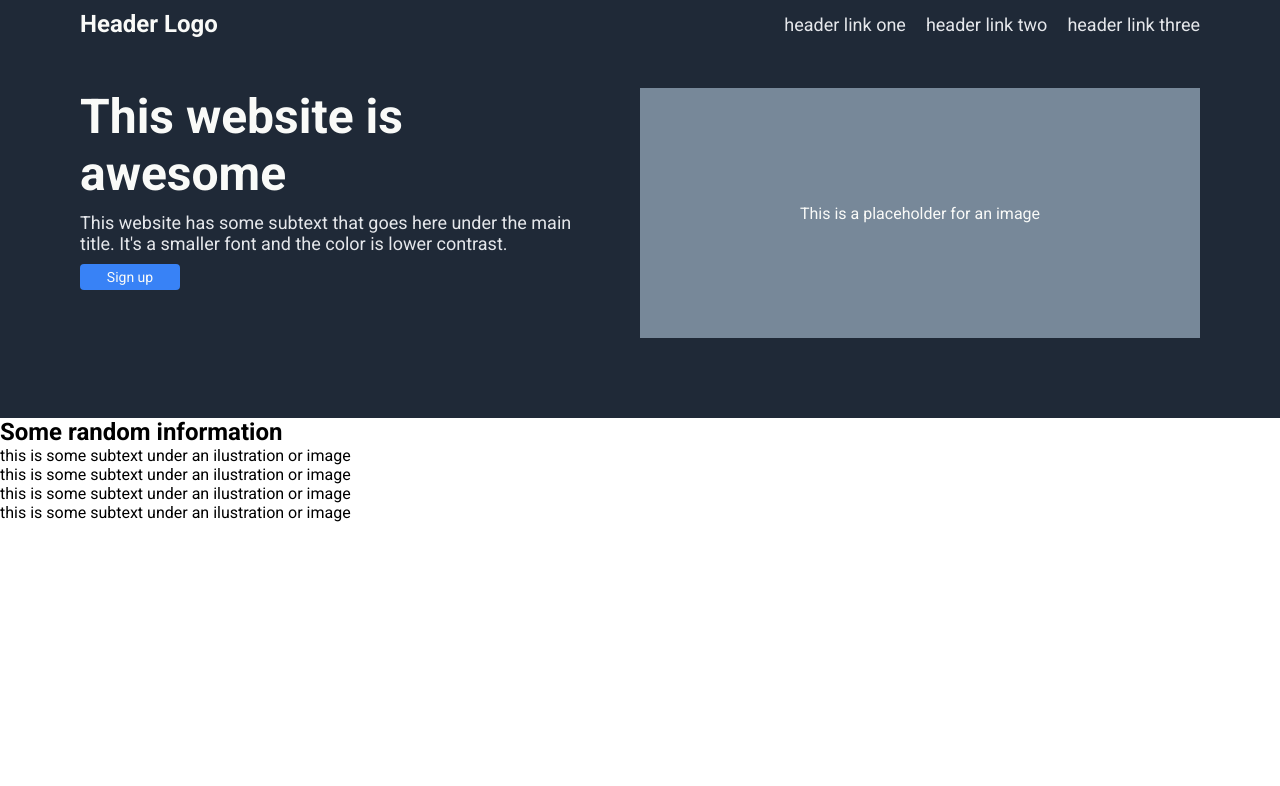
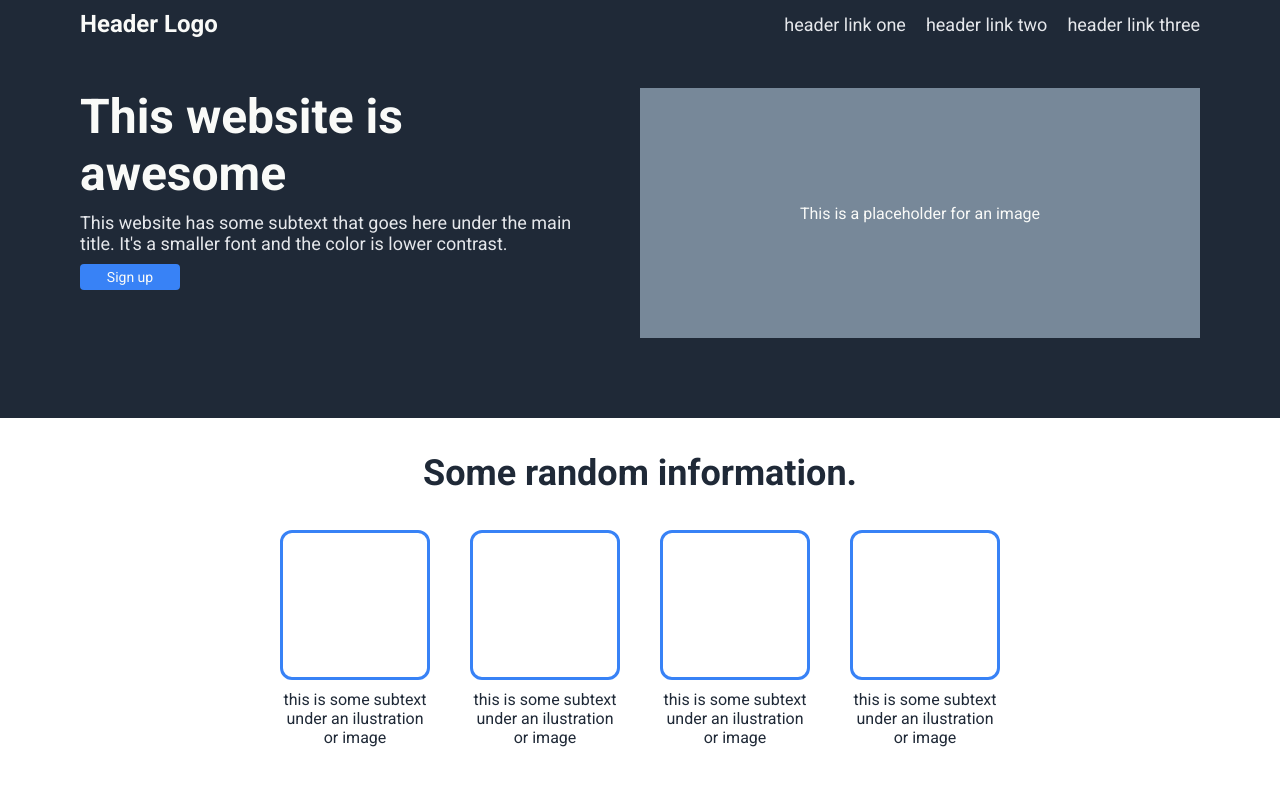
Before and after one commit to joshuaco/landing-page, a plain HTML site: page index.html in a window 1280 px wide. Drawn offline with Linux system fonts and the light colour scheme.

Commit message:
Add styles to info section

```diff
--- a/index.html
+++ b/index.html
@@ -36,7 +36,7 @@
   </header>
 
   <section class="info">
-    <h2>Some random information</h2>
+    <h2>Some random information.</h2>
     <div class="info-boxes-container">
       <div class="info-box">
         <div class="box-image">
--- a/style.css
+++ b/style.css
@@ -90,3 +90,47 @@ body {
   justify-content: center;
   align-items: center;
 }
+
+.info {
+  padding: 10px 80px 80px;
+  display: flex;
+  flex-direction: column;
+  align-items: center;
+  margin-top: 24px;
+}
+
+.info h2 {
+  font-size: 36px;
+  font-weight: 700;
+  color: var(--primary-color);
+}
+
+.info-boxes-container {
+  display: flex;
+  justify-content: center;
+  gap: 40px;
+  margin-top: 36px;
+  max-width: 100%;
+  flex-wrap: wrap;
+}
+
+.info-box {
+  display: flex;
+  flex-direction: column;
+  align-items: center;
+  gap: 10px;
+  width: 150px;
+}
+
+.box-image {
+  width: 150px;
+  height: 150px;
+  border: 3px solid var(--button-background-color);
+  border-radius: 12px;
+}
+
+.box-text {
+  color: var(--primary-color);
+  text-align: center;
+  font-weight: 400;
+}
```
